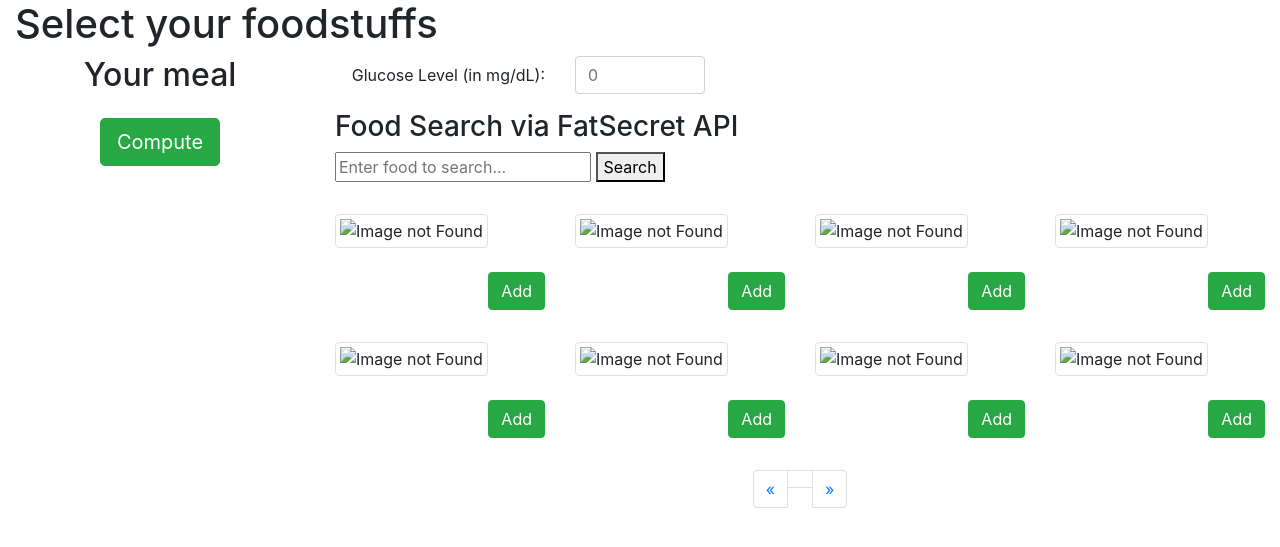
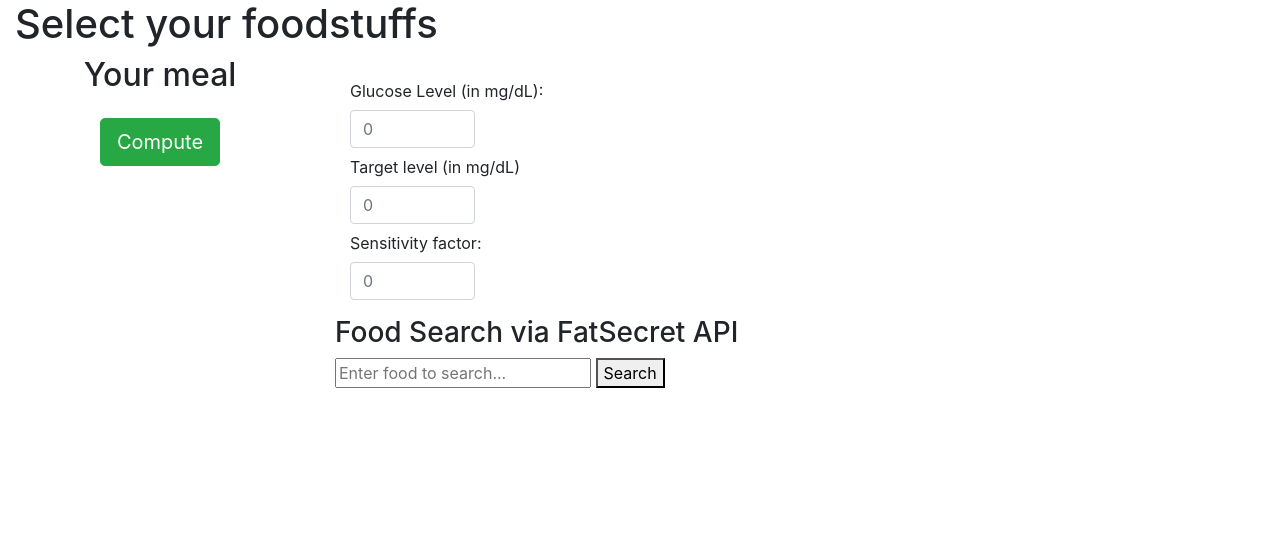
Before and after one commit to simonhalliez/GlucoDose, a Flask app: page /foodstuffs_selection in a window 1280 px wide. Shown: the top 547 px of the page. Run offline with Flask 3, Linux system fonts and the light colour scheme; parts of the project's set-up code (start-up, migrations or seed data) failed here and were passed over.

Commit message:
Update foodstuffs_selection.html

```diff
--- a/templates/foodstuffs_selection.html
+++ b/templates/foodstuffs_selection.html
@@ -18,13 +18,24 @@
             </div>
         </div>
         <div class="col-md-9">
-            <form>
-                <div class="form-group row">
 
-                    <label for="inputGlucosLevel" class="col-sm-3 col-form-label text-right">Glucose Level (in
+            <form class="my-3">
+                <div class="form">
+
+                    <label for="inputGlucosLevel" class="col-sm-3 col-form-label">Glucose Level (in
                         mg/dL):</label>
                     <div class="col-sm-2">
                         <input type="number" class="form-control" id="glucose_level" placeholder="0" step="0.1"
+                               min="0.001">
+                    </div>
+                    <label for="inputGlucosLevel" class="col-sm-3 col-form-label">Target level (in mg/dL)</label>
+                    <div class="col-sm-2">
+                        <input type="number" class="form-control" id="target_level" placeholder="0" step="0.1"
+                               min="0.001">
+                    </div>
+                    <label for="inputGlucosLevel" class="col-sm-3 col-form-label">Sensitivity factor:</label>
+                    <div class="col-sm-2">
+                        <input type="number" class="form-control" id="Sensitivity_factor" placeholder="0" step="0.1"
                                min="0.001">
                     </div>
 
@@ -36,53 +47,7 @@
             <button onclick="searchFood()">Search</button>
             <div id="results"></div>
 
-            <div class="row my-3">
-                {% for idx_str in ["0","1","2","3","4","5","6","7"] %}
 
-                <div class="col-sm-3 my-3">
-                    <div class="row mb-1">
-                        <div class="col">
-                            <img id={{ "foodstuck_image_" +idx_str }} alt="Image not Found" class="img-thumbnail">
-                        </div>
-                    </div>
-                    <div class="row mb-1">
-                        <div class="col">
-                            <p class="text-center" id={{ "foodstuck_label_" +idx_str }}></p>
-                        </div>
-                    </div>
-                    <div class="row">
-                        <div class="col">
-                            <div class="text-right">
-                                <button type="button" class="btn btn-success align-self-end"
-                                        id={{
-                                "foodstuck_button_add_" +idx_str }} data-toggle="modal"
-                                data-target={{ "#Modal_" +idx_str }}>Add</button>
-                            </div>
-                        </div>
-                    </div>
-
-                </div>
-
-                {% endfor %}
-
-
-            </div>
-            <div id="dynamicModalsContainer"></div>
-            <nav aria-label="Page navigation example">
-                <ul class="pagination justify-content-center">
-                    <li class="page-item">
-                        <a class="page-link" href="#" aria-label="Previous">
-                            <span aria-hidden="true">&laquo;</span>
-                        </a>
-                    </li>
-                    <li class="page-item"><a class="page-link" href="#" id="page_number"></a></li>
-                    <li class="page-item">
-                        <a class="page-link" href="#" aria-label="Next">
-                            <span aria-hidden="true">&raquo;</span>
-                        </a>
-                    </li>
-                </ul>
-            </nav>
         </div>
     </div>
 </div>
@@ -90,4 +55,5 @@
 <script>let foodstucks = {{ list_food_stucks| tojson }}</script>
 <script src="{{ url_for('static', filename='js/food_selection.js') }}"></script>
 
+
 {% endblock %}
```
